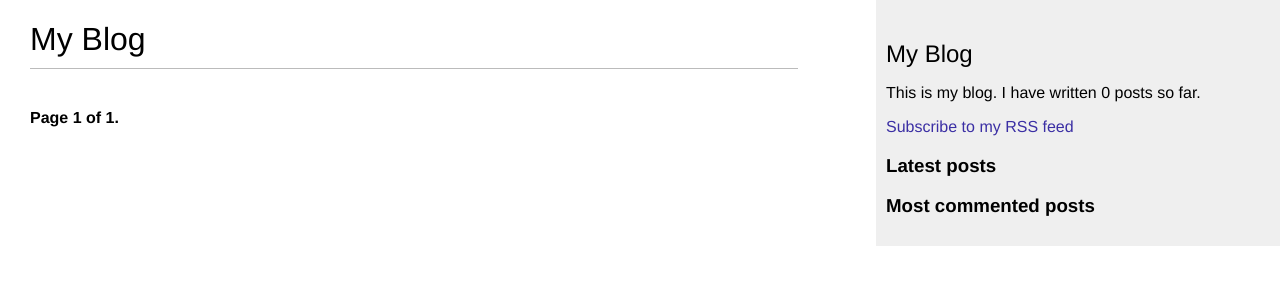
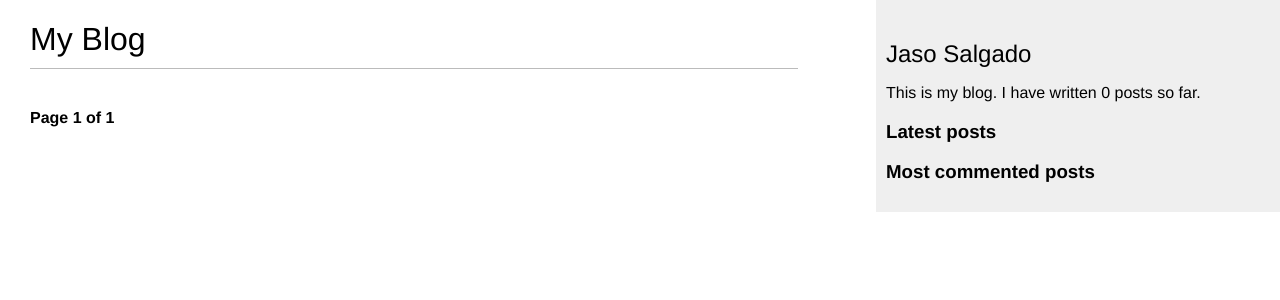
Before and after one commit to JasoSalgado/JasoSalgadoBlog, a Django app: page / in a window 1280 px wide. Shown: the top 300 px of the page. Run offline with Django 3.2, Linux system fonts and the light colour scheme; data that the repository does not hold is empty.

Commit message:
FIXED: minor changes

```diff
--- a/blog/templates/blog/base.html
+++ b/blog/templates/blog/base.html
@@ -16,10 +16,10 @@
         {% endblock content %}
     </div>
     <div id="sidebar">
-        <h2>My Blog</h2>
+        <h2>Jaso Salgado</h2>
         <p>This is my blog. I have written {% total_posts %} posts so far.</p>
         <!-- RSS -->
-        <p><a href="{% url 'blog:post_feed' %}">Subscribe to my RSS feed</a></p>
+        <!-- <p><a href="{% url 'blog:post_feed' %}">Subscribe to my RSS feed</a></p> -->
 
         <h3>Latest posts</h3>
         {% show_latest_posts 3 %}
--- a/blog/templates/blog/post/list.html
+++ b/blog/templates/blog/post/list.html
@@ -1,7 +1,7 @@
 {% extends "blog/base.html" %}
 {% load blog_tags %}
 
-{% block title %}My Blog{% endblock %}
+{% block title %}Jaso Salgado Blog{% endblock %}
 
 <p class="tags">
     Tags:
--- a/blog/templates/pagination.html
+++ b/blog/templates/pagination.html
@@ -5,7 +5,7 @@
             <a href="?page={{ page.previous_page_number }}">Previous</a>
         {% endif %}
         <span class="current">
-            Page {{ page.number }} of {{ page.paginator.num_pages }}.
+            Page {{ page.number }} of {{ page.paginator.num_pages }}
         </span>
 
         {% if page.has_next %}
```
